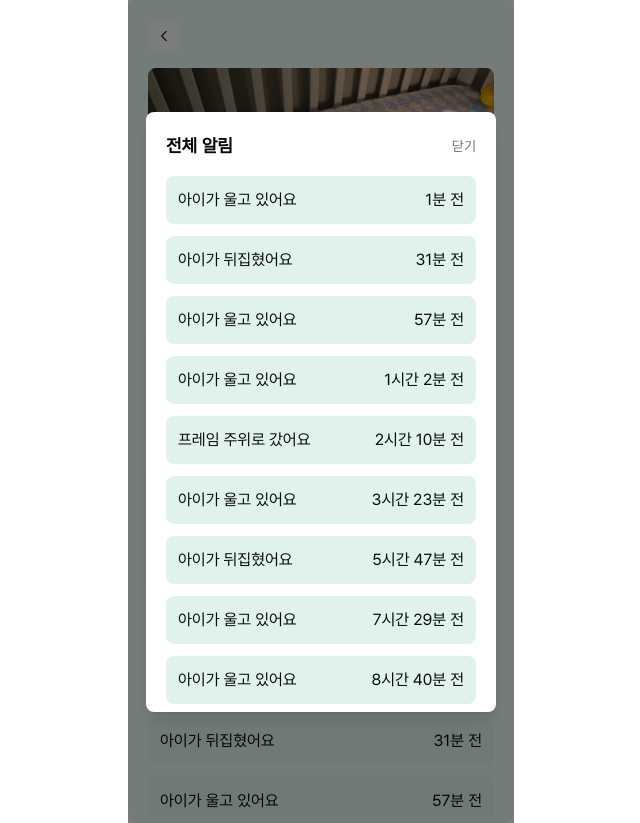
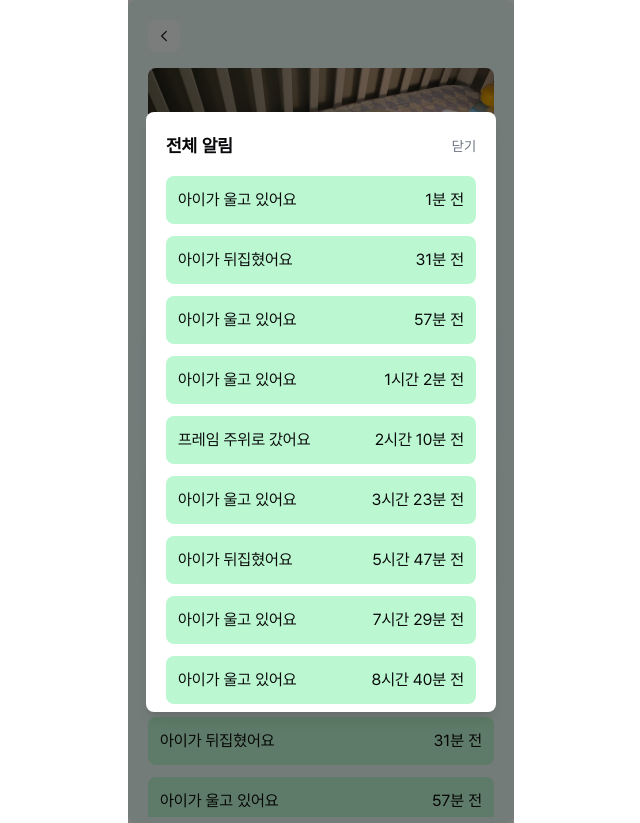
Before and after one commit to yxun20/dingle_frontend, a React (Vite) app: page /dash in a window 1280 px wide. Both pictures are taken after a click on the button "전체 보기". Shown: the whole page, without its empty margins (319-959 px from the left). Built offline with nearby package versions, Linux system fonts and the light colour scheme; what tailwindcss-truncate-multiline would draw is missing.

Commit message:
Update Dashboard.tsx

```diff
--- a/src/pages/Dashboard.tsx
+++ b/src/pages/Dashboard.tsx
@@ -37,7 +37,7 @@ const Dashboard = () => {
             <span className="text-green-500">8시간 34분</span> 잔 것 같아요
           </p>
           <button
-            className="bg-[#a8dfb9] border-none py-2 px-5 rounded-lg cursor-pointer"
+            className="bg-[#AAF8B3] border-none py-2 px-5 rounded-lg cursor-pointer"
             onClick={() => navigate('/insight')}
           >
             통계 분석 보러가기
@@ -55,16 +55,16 @@ const Dashboard = () => {
           </button>
         </div>
         <ul className="list-none p-0 h-40 overflow-y-scroll">
-          <li className="bg-[#e0f3eb] p-3 mb-3 rounded-lg flex justify-between">아이가 울고 있어요 <span>1분 전</span></li>
-          <li className="bg-[#e0f3eb] p-3 mb-3 rounded-lg flex justify-between">아이가 뒤집혔어요 <span>31분 전</span></li>
-          <li className="bg-[#e0f3eb] p-3 mb-3 rounded-lg flex justify-between">아이가 울고 있어요 <span>57분 전</span></li>
-          <li className="bg-[#e0f3eb] p-3 mb-3 rounded-lg flex justify-between">아이가 울고 있어요 <span>1시간 2분 전</span></li>
-          <li className="bg-[#e0f3eb] p-3 mb-3 rounded-lg flex justify-between">프레임 주위로 갔어요 <span>2시간 10분 전</span></li>
-          <li className="bg-[#e0f3eb] p-3 mb-3 rounded-lg flex justify-between">아이가 울고 있어요 <span>3시간 23분 전</span></li>
-          <li className="bg-[#e0f3eb] p-3 mb-3 rounded-lg flex justify-between">아이가 뒤집혔어요 <span>5시간 47분 전</span></li>
-          <li className="bg-[#e0f3eb] p-3 mb-3 rounded-lg flex justify-between">아이가 울고 있어요 <span>7시간 29분 전</span></li>
-          <li className="bg-[#e0f3eb] p-3 mb-3 rounded-lg flex justify-between">아이가 울고 있어요 <span>8시간 40분 전</span></li>
-          <li className="bg-[#e0f3eb] p-3 mb-3 rounded-lg flex justify-between">아이가 울고 있어요 <span>9시간 12분 전</span></li>
+          <li className="bg-green-200 p-3 mb-3 rounded-lg flex justify-between">아이가 울고 있어요 <span>1분 전</span></li>
+          <li className="bg-green-200 p-3 mb-3 rounded-lg flex justify-between">아이가 뒤집혔어요 <span>31분 전</span></li>
+          <li className="bg-green-200 p-3 mb-3 rounded-lg flex justify-between">아이가 울고 있어요 <span>57분 전</span></li>
+          <li className="bg-green-200 p-3 mb-3 rounded-lg flex justify-between">아이가 울고 있어요 <span>1시간 2분 전</span></li>
+          <li className="bg-green-200 p-3 mb-3 rounded-lg flex justify-between">프레임 주위로 갔어요 <span>2시간 10분 전</span></li>
+          <li className="bg-green-200 p-3 mb-3 rounded-lg flex justify-between">아이가 울고 있어요 <span>3시간 23분 전</span></li>
+          <li className="bg-green-200 p-3 mb-3 rounded-lg flex justify-between">아이가 뒤집혔어요 <span>5시간 47분 전</span></li>
+          <li className="bg-green-200 p-3 mb-3 rounded-lg flex justify-between">아이가 울고 있어요 <span>7시간 29분 전</span></li>
+          <li className="bg-green-200 p-3 mb-3 rounded-lg flex justify-between">아이가 울고 있어요 <span>8시간 40분 전</span></li>
+          <li className="bg-green-200 p-3 mb-3 rounded-lg flex justify-between">아이가 울고 있어요 <span>9시간 12분 전</span></li>
         </ul>
       </div>
 
@@ -82,16 +82,16 @@ const Dashboard = () => {
               </button>
             </div>
             <ul className="list-none p-0">
-              <li className="bg-[#e0f3eb] p-3 mb-3 rounded-lg flex justify-between">아이가 울고 있어요 <span>1분 전</span></li>
-              <li className="bg-[#e0f3eb] p-3 mb-3 rounded-lg flex justify-between">아이가 뒤집혔어요 <span>31분 전</span></li>
-              <li className="bg-[#e0f3eb] p-3 mb-3 rounded-lg flex justify-between">아이가 울고 있어요 <span>57분 전</span></li>
-              <li className="bg-[#e0f3eb] p-3 mb-3 rounded-lg flex justify-between">아이가 울고 있어요 <span>1시간 2분 전</span></li>
-              <li className="bg-[#e0f3eb] p-3 mb-3 rounded-lg flex justify-between">프레임 주위로 갔어요 <span>2시간 10분 전</span></li>
-              <li className="bg-[#e0f3eb] p-3 mb-3 rounded-lg flex justify-between">아이가 울고 있어요 <span>3시간 23분 전</span></li>
-              <li className="bg-[#e0f3eb] p-3 mb-3 rounded-lg flex justify-between">아이가 뒤집혔어요 <span>5시간 47분 전</span></li>
-              <li className="bg-[#e0f3eb] p-3 mb-3 rounded-lg flex justify-between">아이가 울고 있어요 <span>7시간 29분 전</span></li>
-              <li className="bg-[#e0f3eb] p-3 mb-3 rounded-lg flex justify-between">아이가 울고 있어요 <span>8시간 40분 전</span></li>
-              <li className="bg-[#e0f3eb] p-3 mb-3 rounded-lg flex justify-between">아이가 울고 있어요 <span>9시간 12분 전</span></li>
+              <li className="bg-green-200 p-3 mb-3 rounded-lg flex justify-between">아이가 울고 있어요 <span>1분 전</span></li>
+              <li className="bg-green-200 p-3 mb-3 rounded-lg flex justify-between">아이가 뒤집혔어요 <span>31분 전</span></li>
+              <li className="bg-green-200 p-3 mb-3 rounded-lg flex justify-between">아이가 울고 있어요 <span>57분 전</span></li>
+              <li className="bg-green-200 p-3 mb-3 rounded-lg flex justify-between">아이가 울고 있어요 <span>1시간 2분 전</span></li>
+              <li className="bg-green-200 p-3 mb-3 rounded-lg flex justify-between">프레임 주위로 갔어요 <span>2시간 10분 전</span></li>
+              <li className="bg-green-200 p-3 mb-3 rounded-lg flex justify-between">아이가 울고 있어요 <span>3시간 23분 전</span></li>
+              <li className="bg-green-200 p-3 mb-3 rounded-lg flex justify-between">아이가 뒤집혔어요 <span>5시간 47분 전</span></li>
+              <li className="bg-green-200 p-3 mb-3 rounded-lg flex justify-between">아이가 울고 있어요 <span>7시간 29분 전</span></li>
+              <li className="bg-green-200 p-3 mb-3 rounded-lg flex justify-between">아이가 울고 있어요 <span>8시간 40분 전</span></li>
+              <li className="bg-green-200 p-3 mb-3 rounded-lg flex justify-between">아이가 울고 있어요 <span>9시간 12분 전</span></li>
             </ul>
           </div>
         </div>
```
